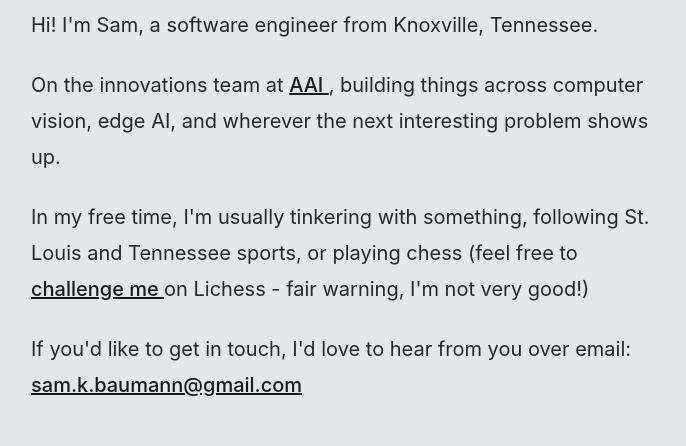
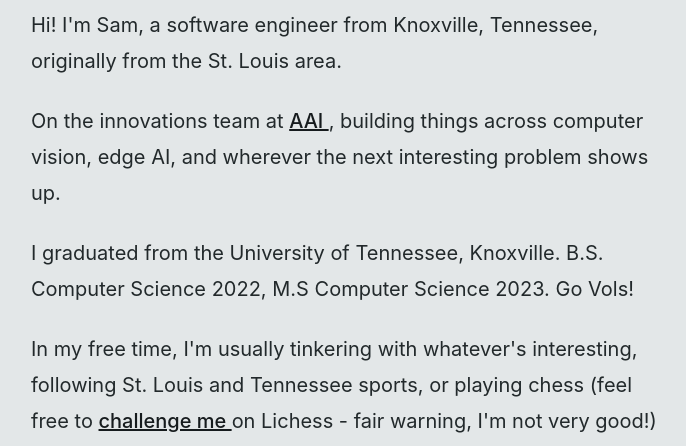
Before and after one commit to sam-baumann/sam-baumann.github.io, an Astro site: page / in a window 1280 px wide. Shown: the part 193-639 px from the top of the page, without its empty margins (295-981 px from the left). Built offline with nearby package versions, Linux system fonts and the light colour scheme; Astro itself is replaced by a stand-in of ours.

Commit message:
Update index.astro

```diff
--- a/src/pages/index.astro
+++ b/src/pages/index.astro
@@ -17,7 +17,7 @@ const posts = (await getCollection("blog"))
     <div class="prose lg:prose-xl prose-mist dark:prose-invert space-y-6">
         <div>
             <h3 class="font-semibold">About</h3>
-            <p>Hi! I'm Sam, a software engineer from Knoxville, Tennessee.</p>
+            <p>Hi! I'm Sam, a software engineer from Knoxville, Tennessee, originally from the St. Louis area.</p>
 
             <p>
                 On the innovations team at <a
@@ -30,7 +30,11 @@ const posts = (await getCollection("blog"))
             </p>
 
             <p>
-                In my free time, I'm usually tinkering with something, following
+                I graduated from the University of Tennessee, Knoxville. B.S. Computer Science 2022, M.S Computer Science 2023. Go Vols!
+            </p>
+
+            <p>
+                In my free time, I'm usually tinkering with whatever's interesting, following
                 St. Louis and Tennessee sports, or playing chess (feel free to <a
                     class="underline"
                     href="https://lichess.org/@/sam-k-b"
```
